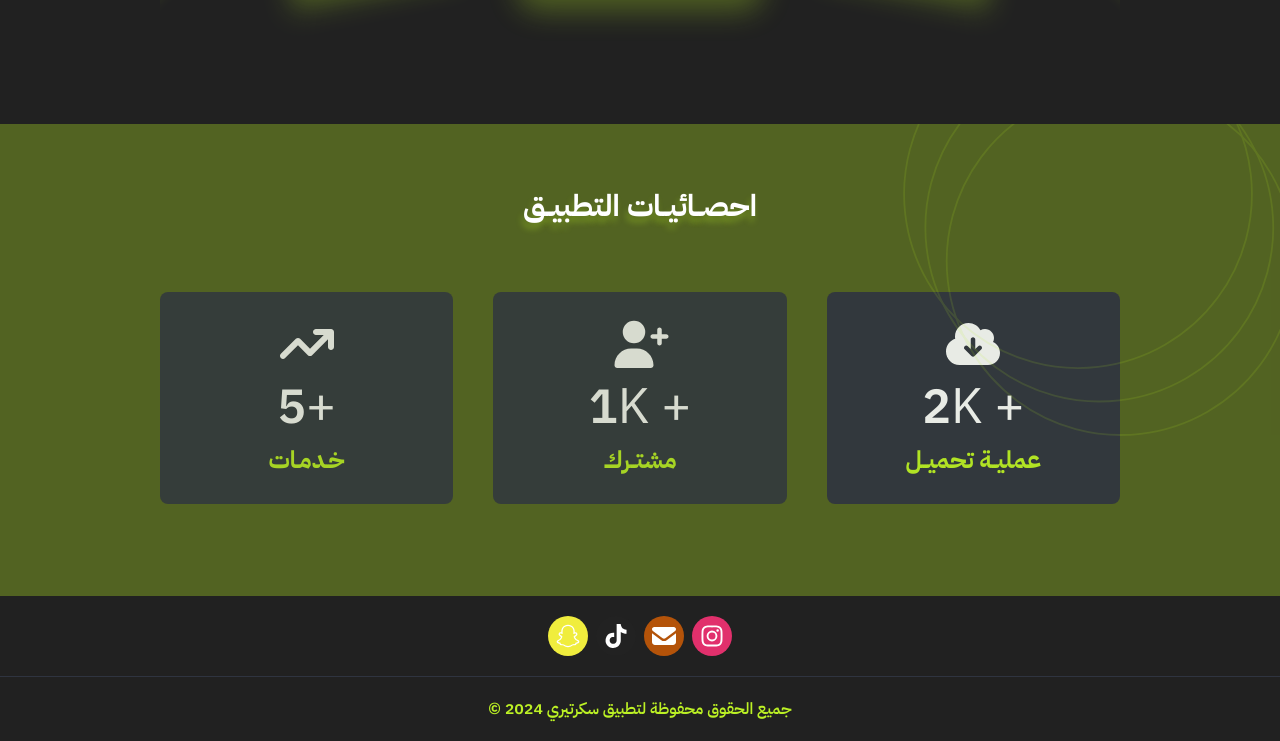
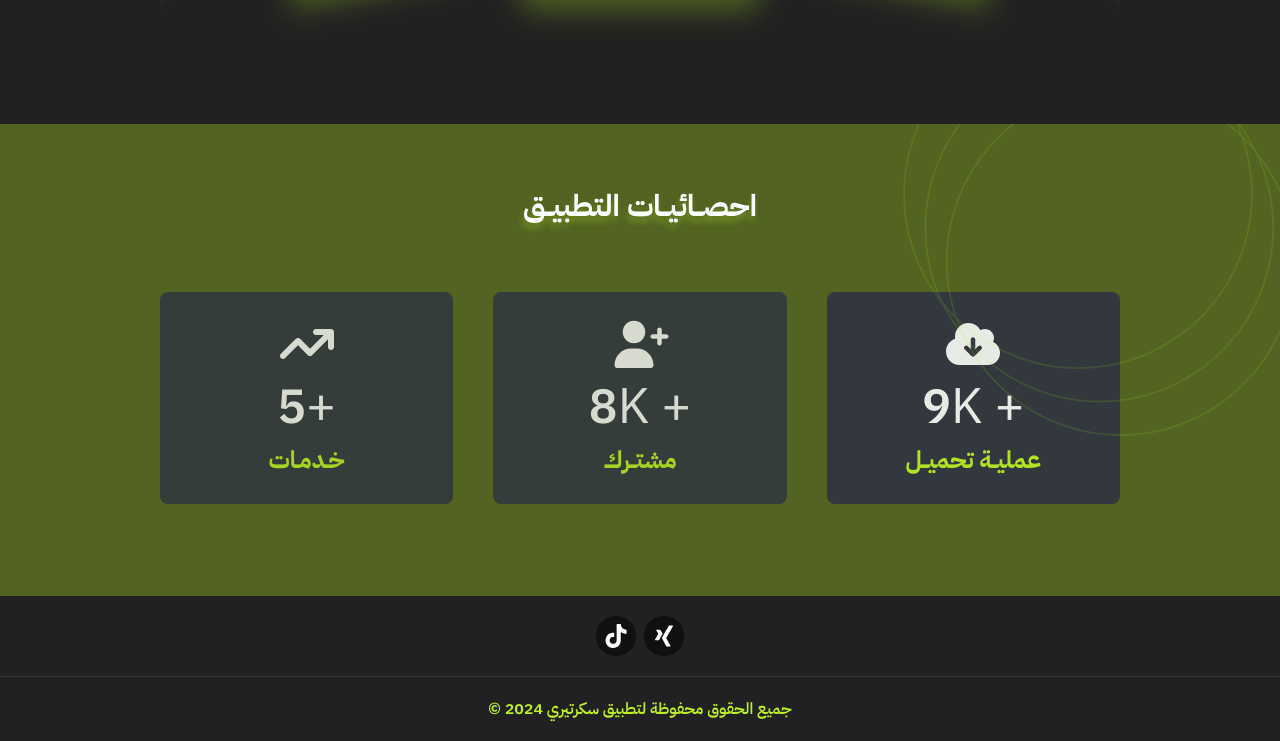
Before and after one commit to mohammedgomaa22/Secretary-Application, a plain HTML site: page index.html in a window 1280 px wide. Shown: the part 2868-3609 px from the top of the page. Drawn offline with nearby package versions, Linux system fonts and the light colour scheme.

Commit message:
edit stats numbers

```diff
--- a/index.html
+++ b/index.html
@@ -307,7 +307,7 @@
               <div class="flex justify-center items-center text-[50px]">
                 +
                 K
-                <span class="num text-5xl font-semibold my-2" data-number="2">0</span>
+                <span class="num text-5xl font-semibold my-2" data-number="9">0</span>
               </div>
               <span class="text text-2xl font-bold text-primary">عمليــة تحميــل</span>
             </div>
@@ -318,7 +318,7 @@
               <div class="flex justify-center items-center text-[50px]">
                 +
                 K
-                <span class="num text-5xl font-semibold my-2" data-number="1">0</span>
+                <span class="num text-5xl font-semibold my-2" data-number="8">0</span>
               </div>
               <span class="text text-2xl font-bold text-primary">مشتــرك</span>
             </div>
@@ -347,32 +347,17 @@
       <div class="contact py-3 border-b border-secondary">
         <div class="container flex gap-2 items-center justify-center">
 
-          <div class="instagram">
-            <a href="" target="_blank"
-              class="insta text-white text-2xl cursor-pointer bg-[#e1306c] hover:bg-[#c13584] duration-300 h-10 w-10 flex items-center justify-center rounded-full">
-              <i class="fab fa-instagram"></i>
-            </a>
-          </div>
-
-          <div class="gmail">
-            <a href="mailto:" target="_blank"
-              class="insta text-white text-2xl cursor-pointer bg-amber-700 hover:bg-amber-800 duration-300 h-10 w-10 flex items-center justify-center rounded-full">
-              <i class="fas fa-envelope"></i>
+          <div class="x">
+            <a href="https://twitter.com/secretary_app?s=21&t=Y6DDGVlIjpaK2T1t46c85g" target="_blank"
+              class="insta text-white text-2xl cursor-pointer bg-[#101010] hover:bg-[#000] duration-300 h-10 w-10 flex items-center justify-center rounded-full">
+              <i class="fab fa-xing"></i>
             </a>
           </div>
 
           <div class="tiktok">
-            <a href="" target="_blank"
-              class="insta text-white text-2xl cursor-pointer bg-[#222] hover:bg-[#111] duration-300 h-10 w-10 flex items-center justify-center rounded-full">
+            <a href="https://www.tiktok.com/@secretary.app?_t=8jp9krhPCdh&_r=1" target="_blank"
+              class="insta text-white text-2xl cursor-pointer bg-[#111] hover:bg-[#000] duration-300 h-10 w-10 flex items-center justify-center rounded-full">
               <i class="fab fa-tiktok"></i>
-            </a>
-          </div>
-
-          <div class="snapchat">
-            <a href=""
-              target="_blank"
-              class="insta text-white text-2xl cursor-pointer bg-[#f0ed3d] hover:bg-[#dfdc4a] duration-300 h-10 w-10 flex items-center justify-center rounded-full">
-              <i class="fab fa-snapchat"></i>
             </a>
           </div>
 
```
